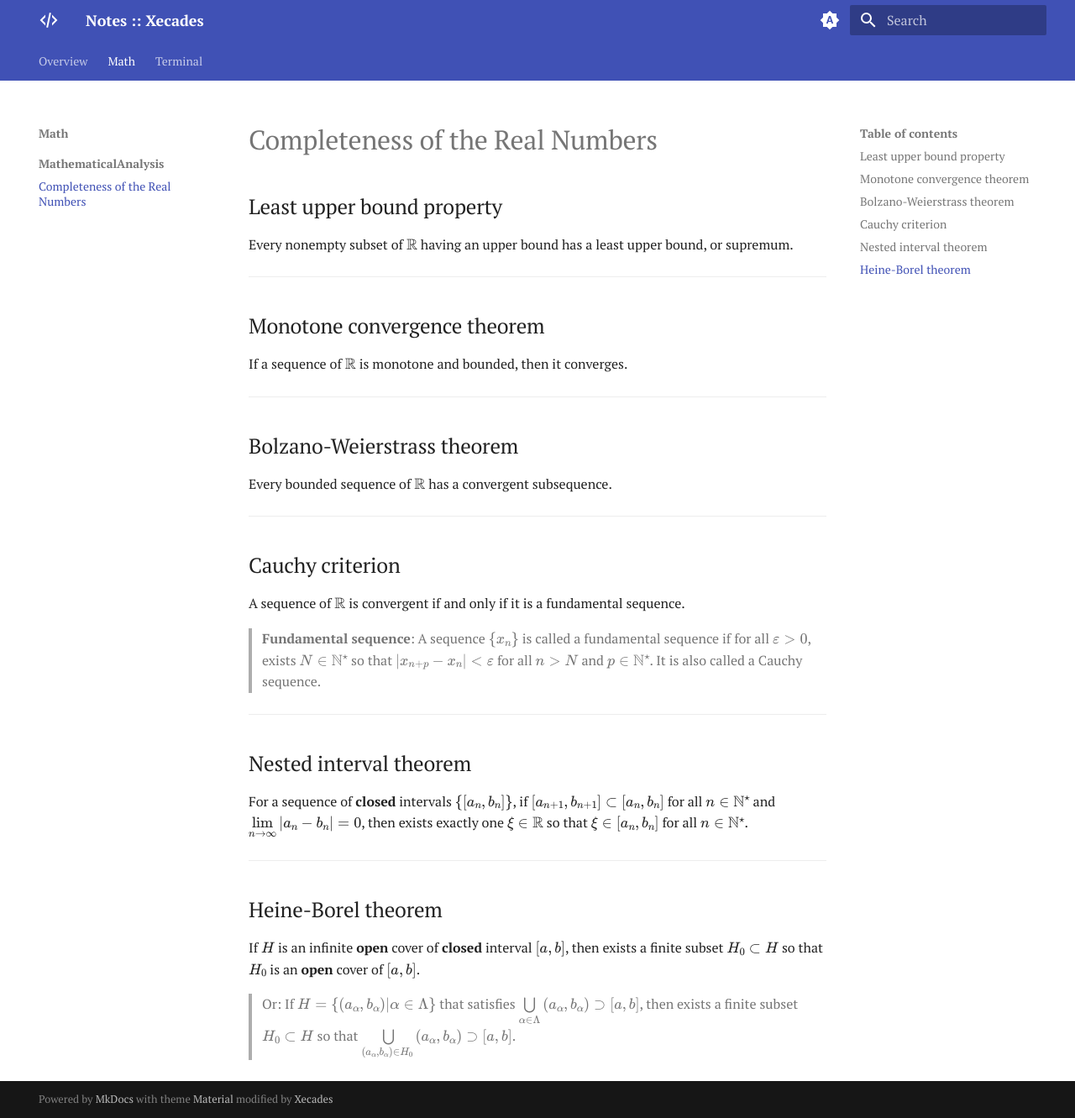
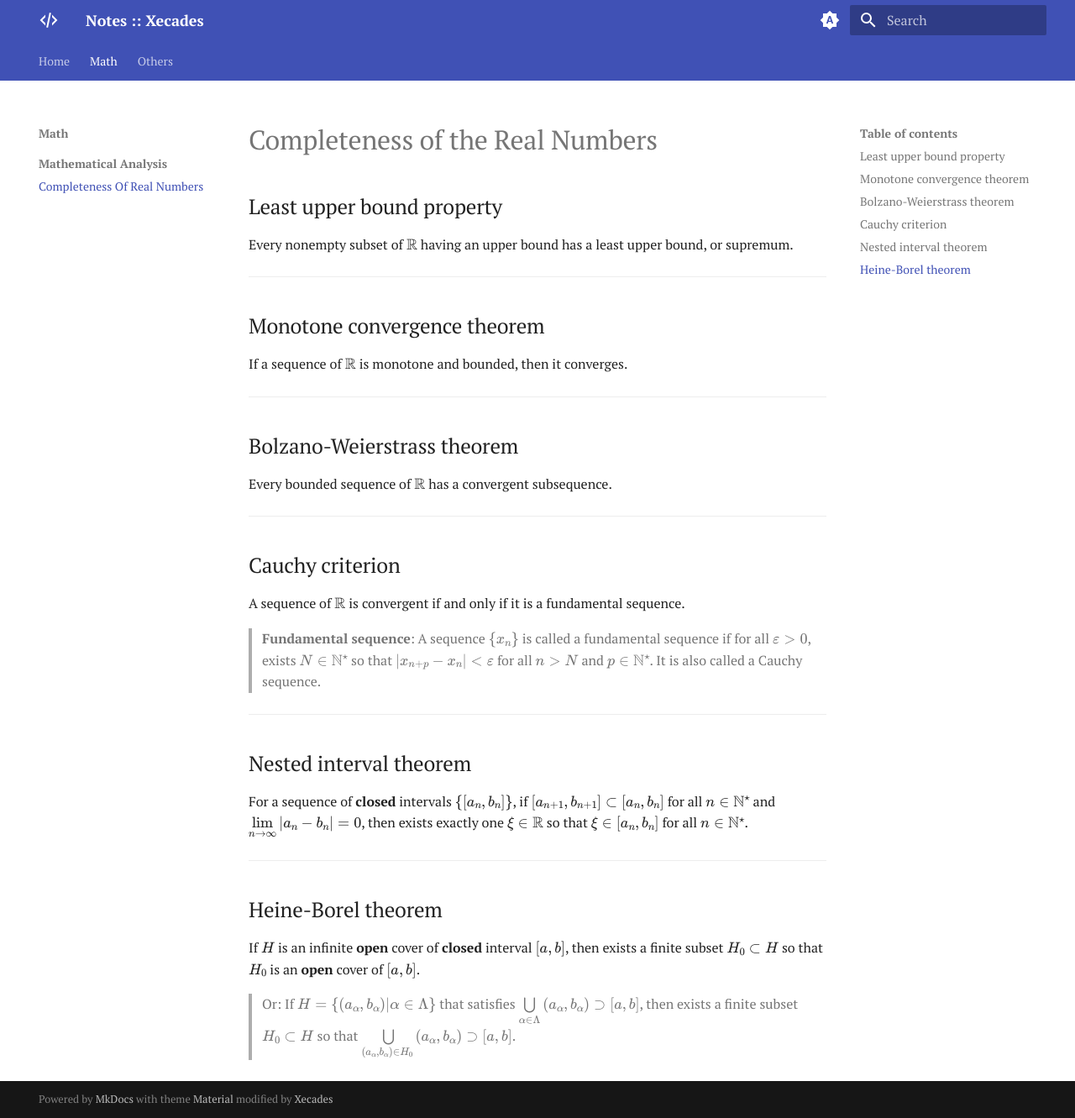
Before and after one commit to Xecades/Notes, an MkDocs documentation site: the page built from docs/math/ma/completeness-of-real-numbers.md, in a window 1280 px wide and 1331 px high. Shown: the whole window at 84% size. Built offline with MkDocs 1.6.1 and Material for MkDocs 9.7.7, drawn with Linux system fonts in a browser that asks for light colours; some of the changed lines change nothing that is shown.

Commit message:
edited the nav bar

```diff
--- a/mkdocs.yml
+++ b/mkdocs.yml
@@ -46,3 +46,12 @@ extra_javascript:
   - assets/js/mathjax.js
   - https://polyfill.io/v3/polyfill.min.js?features=es6
   - https://cdn.jsdelivr.net/npm/mathjax@3/es5/tex-mml-chtml.js
+
+nav:
+  - Home:
+    - index.md
+  - Math:
+    - Mathematical Analysis:
+      - Completeness Of Real Numbers: math/ma/completeness-of-real-numbers.md
+  - Others:
+    - macOS Command Collection: others/macOS-command-collection.md
```
Also changed, not shown: docs/math/ma/completeness-of-real-numbers.md (renamed from docs/Math/MathematicalAnalysis/CompletenessOfRealNumbers.md), docs/others/macOS-command-collection.md (renamed from docs/Terminal/MacOSCommandCollection.md).
